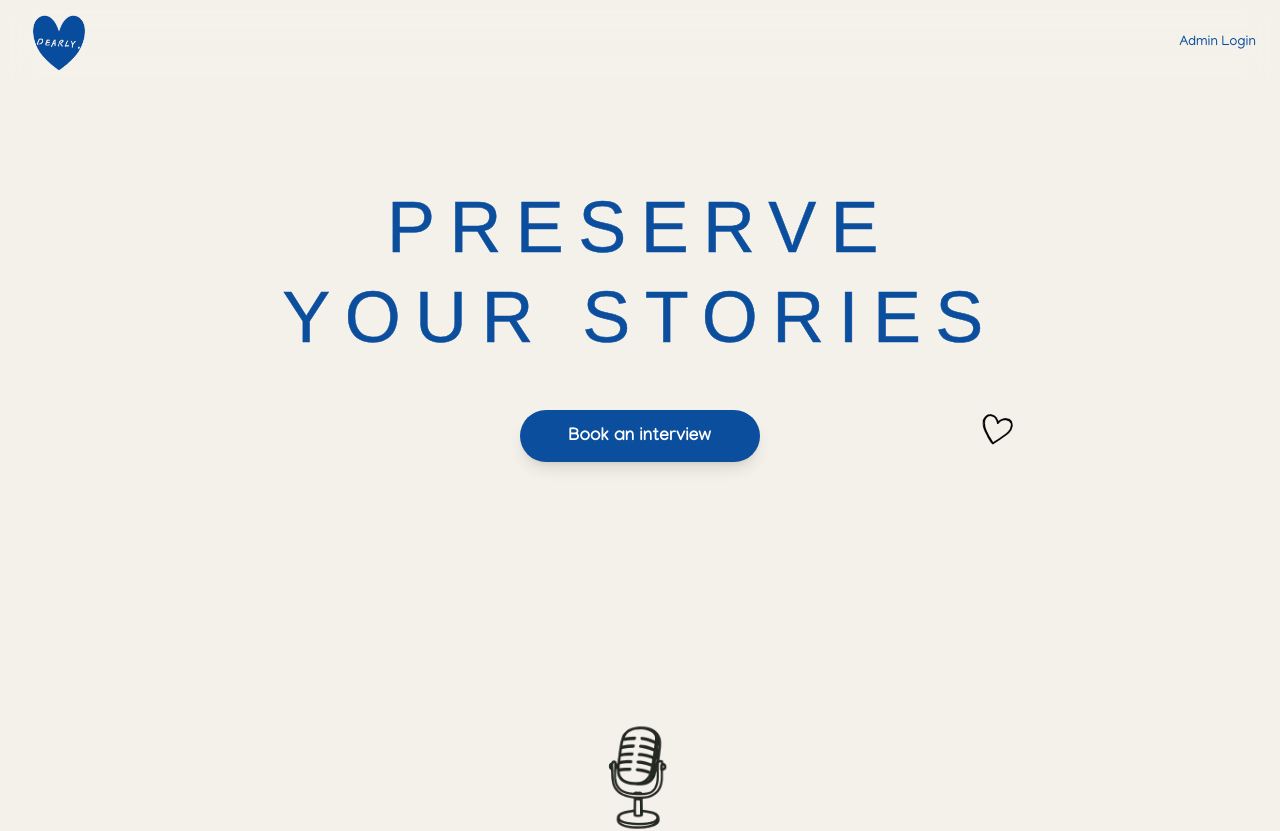
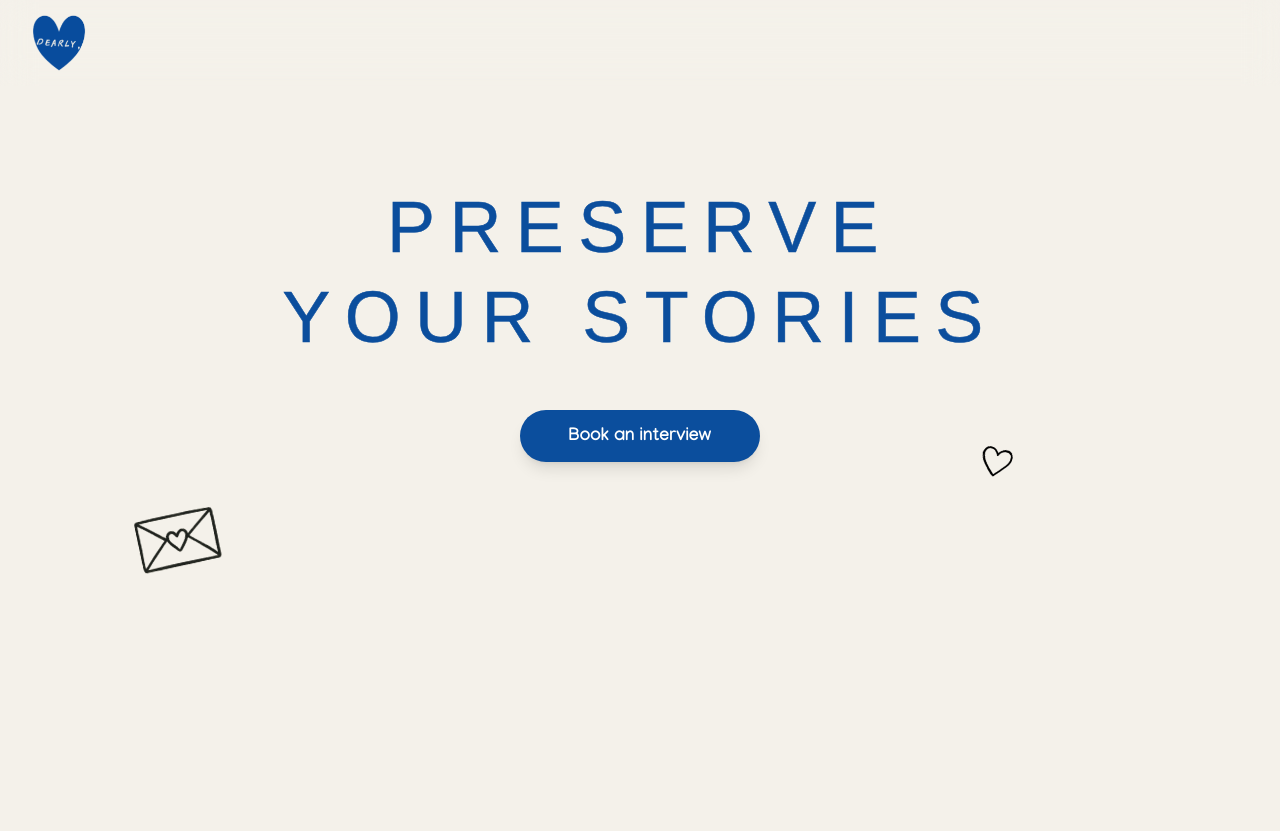
Before and after one commit to JustinCasler/Dearly, a Next.js app in the folder Dearly/: page / in a window 1280 px wide. Shown: the top 831 px of the page. Built offline with nearby package versions, Linux system fonts and the light colour scheme; a web font is replaced by a local one.

Commit message:
illustration placements for screen sizes

```diff
--- a/Dearly/app/page.tsx
+++ b/Dearly/app/page.tsx
@@ -30,22 +30,23 @@ export default function HomePage() {
                 className="transition-transform duration-300 group-hover:scale-105"
               />
             </div>
-            <Link
-              href="/login"
-              className="text-sm font-medium hover:opacity-70 transition-all duration-300 hover:translate-x-1"
-              style={{ color: '#0b4e9d' }}
-            >
-              Admin Login
-            </Link>
           </nav>
         </div>
       </header>
 
       {/* Hero Section */}
-      <section className="container mx-auto px-6 py-16 md:py-24 relative">
-        {/* Heart image - moved up and left with slight clockwise rotation */}
-        <div className="absolute bottom-40 right-48 md:right-56 transition-transform duration-300 hover:scale-110" style={{ transform: 'rotate(15deg)' }}>
+      <section className="container mx-auto px-6 py-16 md:py-24 relative pb-24 md:pb-32">
+        {/* Heart image - smaller on mobile, larger and positioned on desktop */}
+        <div className="absolute top-8 right-6 md:hidden transition-transform duration-300 hover:scale-110" style={{ transform: 'rotate(15deg)' }}>
+          <Image src="/heart.png" alt="" width={60} height={60} />
+        </div>
+        <div className="hidden md:block absolute bottom-40 right-48 md:right-56 transition-transform duration-300 hover:scale-110" style={{ transform: 'rotate(15deg)' }}>
           <Image src="/heart.png" alt="" width={120} height={120} />
+        </div>
+
+        {/* Mail image - bottom left with counter-clockwise tilt */}
+        <div className="absolute bottom-8 left-20 md:bottom-16 md:left-32 transition-transform duration-300 hover:scale-110" style={{ transform: 'rotate(-12deg)' }}>
+          <Image src="/mail.png" alt="" width={70} height={70} className="md:w-[100px] md:h-[100px]" />
         </div>
 
         <div className="flex flex-col items-center text-center max-w-3xl mx-auto">
@@ -61,11 +62,11 @@ export default function HomePage() {
       </section>
 
       {/* Feature Section 1 - Problem/Solution */}
-      <section className="container mx-auto px-6 py-16 md:py-24 relative">
+      <section className="container mx-auto px-6 py-24 md:py-32 relative mt-8 md:mt-12">
         <div className="max-w-4xl mx-auto text-center">
           <div className="flex justify-center mb-8">
             <div className="transition-transform duration-300 hover:scale-110">
-              <Image src="/mic.png" alt="" width={120} height={120} />
+              <Image src="/mic.png" alt="" width={120} height={120} className="w-20 h-20 md:w-28 md:h-28 lg:w-[120px] lg:h-[120px]" />
             </div>
           </div>
           <h3 className="permanent-marker text-3xl md:text-4xl lg:text-5xl mb-8 leading-tight" style={{ color: '#0b4e9d' }}>
@@ -126,7 +127,7 @@ export default function HomePage() {
       {/* Feature Section 2 - Reversed */}
       <section className="container mx-auto px-6 py-16 md:py-24 relative">
         {/* Hug image - on website background, larger and more left */}
-        <div className="absolute top-[45%] right-0 md:right-32 transform -translate-y-1/2 transition-transform duration-300 hover:scale-110">
+        <div className="hidden lg:block absolute top-[45%] right-0 md:right-32 transform -translate-y-1/2 transition-transform duration-300 hover:scale-110">
           <Image src="/hug.png" alt="" width={250} height={250} />
         </div>
 
@@ -228,12 +229,12 @@ export default function HomePage() {
       <section className="container mx-auto px-6 py-16 md:py-24 relative">
         <div className="max-w-6xl mx-auto">
           <div className="text-center mb-12">
-            <div className="flex justify-center items-center gap-6 mb-6">
+            <div className="flex flex-col md:flex-row justify-center items-center gap-4 md:gap-6 mb-6">
               <h3 className="permanent-marker text-3xl md:text-4xl lg:text-5xl leading-tight" style={{ color: '#0b4e9d' }}>
                 Choose your Dearly plan
               </h3>
               <div className="transition-transform duration-300 hover:scale-110">
-                <Image src="/smile.png" alt="" width={80} height={80} />
+                <Image src="/smile.png" alt="" width={80} height={80} className="w-16 h-16 md:w-20 md:h-20" />
               </div>
             </div>
             <p className="text-lg md:text-xl mb-8 opacity-80 max-w-3xl mx-auto" style={{ color: '#0b4e9d' }}>
@@ -362,7 +363,7 @@ export default function HomePage() {
         <div className="max-w-2xl mx-auto text-center">
           <div className="flex justify-center mb-8">
             <div className="transition-transform duration-300 hover:scale-110">
-              <Image src="/hands.png" alt="" width={120} height={120} />
+              <Image src="/hands.png" alt="" width={120} height={120} className="w-20 h-20 md:w-28 md:h-28 lg:w-[120px] lg:h-[120px]" />
             </div>
           </div>
           <h3 className="permanent-marker text-4xl md:text-5xl mb-6" style={{ color: '#0b4e9d' }}>
@@ -384,15 +385,20 @@ export default function HomePage() {
       {/* Food for Thought / Final CTA Section */}
       <section className="container mx-auto px-6 py-16 md:py-24 relative">
         <div className="grid md:grid-cols-2 gap-12 items-center max-w-6xl mx-auto">
-          <div className="relative h-96 flex items-center justify-center">
+          <div className="relative h-64 md:h-96 hidden md:flex items-center justify-center">
             <div className="transition-transform duration-300 hover:scale-110">
-              <Image src="/mail.png" alt="" width={180} height={180} />
+              <Image src="/mail.png" alt="" width={180} height={180} className="w-40 h-40 lg:w-[180px] lg:h-[180px]" />
             </div>
           </div>
           <div>
-            <h3 className="permanent-marker text-3xl md:text-4xl mb-6" style={{ color: '#0b4e9d' }}>
-              A moment to reflect
-            </h3>
+            <div className="flex flex-col md:block items-center md:items-start text-center md:text-left">
+              <h3 className="permanent-marker text-3xl md:text-4xl mb-6" style={{ color: '#0b4e9d' }}>
+                A moment to reflect
+              </h3>
+              <div className="md:hidden mb-6 transition-transform duration-300 hover:scale-110">
+                <Image src="/mail.png" alt="" width={120} height={120} />
+              </div>
+            </div>
             <p className="text-lg mb-4 opacity-80" style={{ color: '#0b4e9d' }}>
               When was the last time you asked your loved ones about their childhood? Their first love? The moments that changed everything?
             </p>
```
